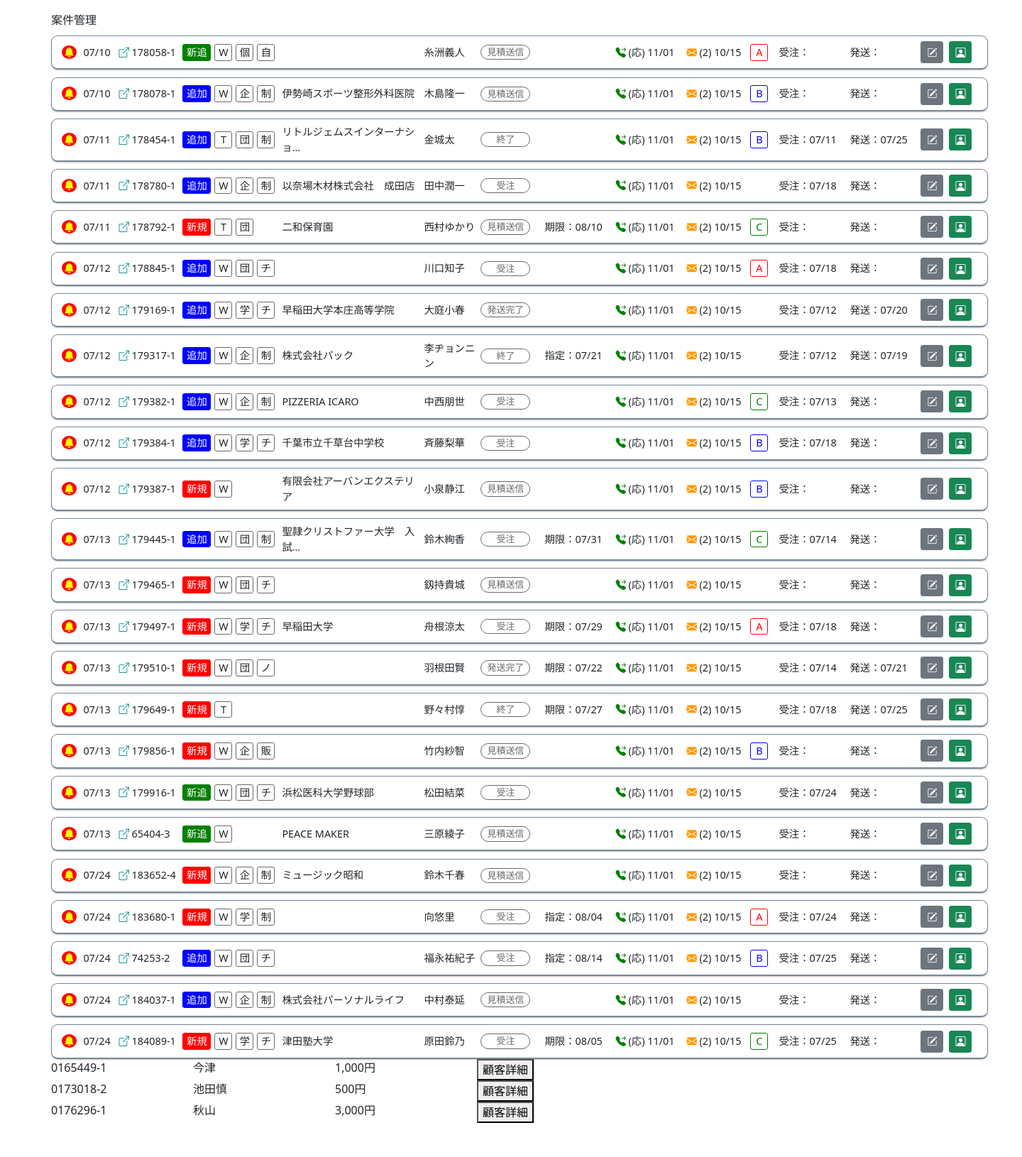
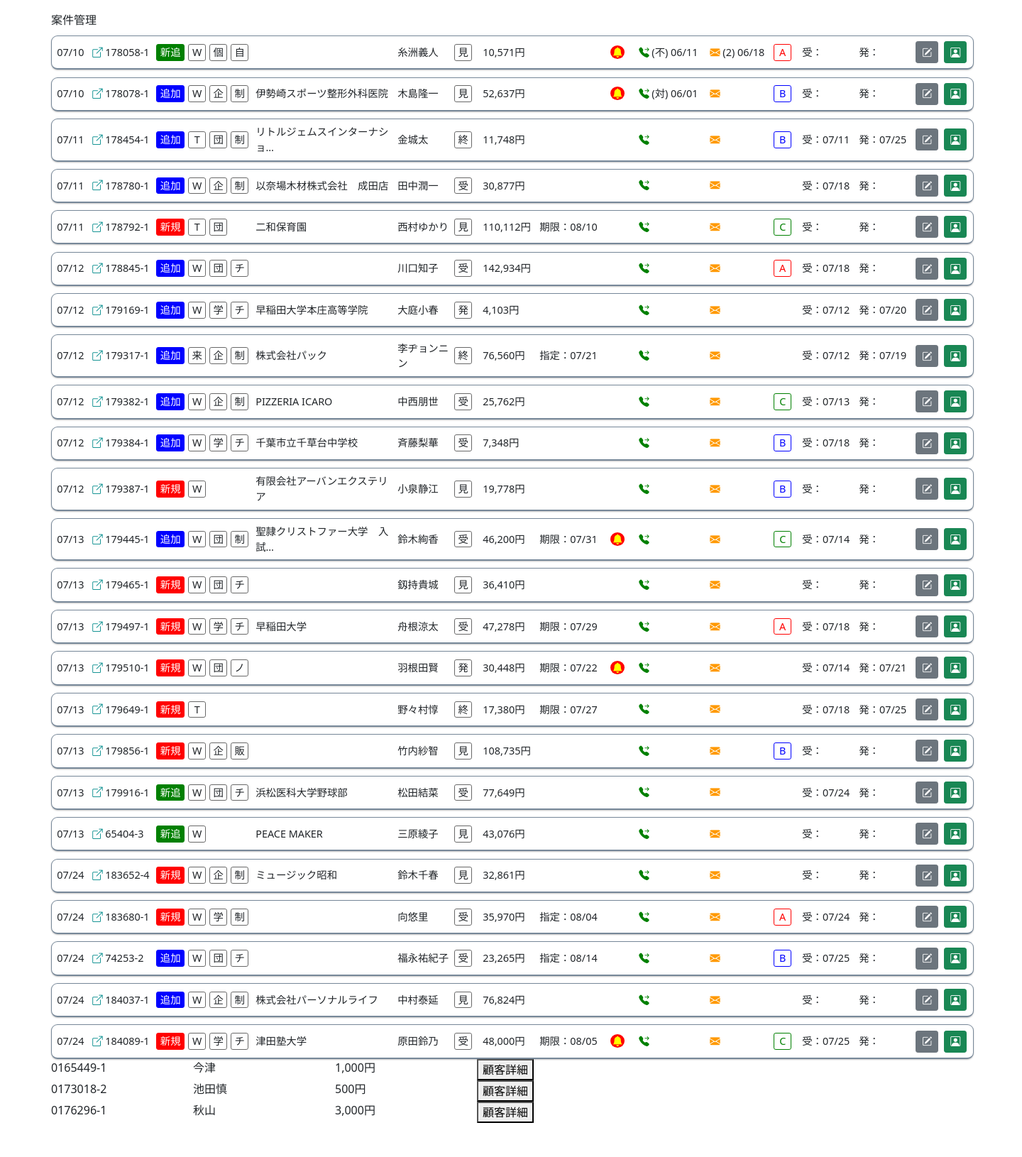
Before and after one commit to p1-kawamura/sfa_crm, a Django app: page / in a window 1440 px wide. Shown: the whole page at 71% size. Run offline with Django 4.2, Linux system fonts and the light colour scheme; data comes from the database, SQL or seed files in the repository.

Commit message:
desk1935

```diff
--- a/sfa_crm/crm/models.py
+++ b/sfa_crm/crm/models.py
@@ -1,6 +1,6 @@
 from django.db import models
 
-class Action(models.Model):
+class Crm_action(models.Model):
     action_id=models.AutoField("行動ID",primary_key=True)
     cus_id=models.CharField("顧客ID",max_length=10)
     day=models.CharField("日付",max_length=10)
--- a/sfa_crm/crm/static/main.css
+++ b/sfa_crm/crm/static/main.css
@@ -65,7 +65,7 @@
 
 /* SFA */
 .sfa_main{
-    padding: 0.5em 1em;
+    padding: 0.5em 0.5em;
     background: #FFF;
     margin-top: 0.7em;
     border: solid 0.5px lightslategray;
@@ -107,16 +107,6 @@
     border-radius: 0.2em;
     text-align: center;
 }
-.status {
-    background-color: white;
-    color:#686868;
-    border: 1px solid #686868;
-    width: 70px;
-    padding: 0 0.2em;
-    border-radius: 1em;
-    text-align: center;
-    font-size: 0.9em;
-}
 .kakudo {
     background-color: white;
     width: 25px;
--- a/sfa_crm/sfa/models.py
+++ b/sfa_crm/sfa/models.py
@@ -6,22 +6,36 @@ class Testdata(models.Model):
     mitsu_ver=models.CharField("見積バージョン",max_length=10)
     status=models.CharField("ステータス",max_length=10)
     order_kubun=models.CharField("注文区分",max_length=10)
-    use_kubun=models.CharField("利用区分",max_length=10)
-    use_youto=models.CharField("使用用途",max_length=30)
-    nouhin_kigen=models.CharField("納品期限日",max_length=10)
-    nouhin_shitei=models.CharField("納品指定日",max_length=10)
+    use_kubun=models.CharField("利用区分",max_length=10,blank=True)
+    use_youto=models.CharField("使用用途",max_length=30,blank=True)
+    nouhin_kigen=models.CharField("納品期限日",max_length=10,blank=True)
+    nouhin_shitei=models.CharField("納品指定日",max_length=10,blank=True)
     mitsu_day=models.CharField("初回見積日",max_length=10)
-    juchu_day=models.CharField("受注日",max_length=10)
-    hassou_day=models.CharField("発送完了日",max_length=10)
+    juchu_day=models.CharField("受注日",max_length=10,blank=True)
+    hassou_day=models.CharField("発送完了日",max_length=10,blank=True)
     cus_id=models.CharField("顧客ID",max_length=10)
     sei=models.CharField("姓",max_length=10)
     mei=models.CharField("名",max_length=10)
-    mail=models.CharField("メール",max_length=50)
+    mail=models.CharField("メール",max_length=50,blank=True)
     pref=models.CharField("都道府県",max_length=10)
-    com=models.CharField("会社名",max_length=50)
+    com=models.CharField("会社名",max_length=50,blank=True)
     keiro=models.CharField("流入経路",max_length=10)
     money=models.IntegerField("金額",default=0)
-    kakudo=models.CharField("確度",max_length=5,default="")
+    kakudo=models.CharField("確度",max_length=5,blank=True)
+    alert=models.IntegerField("アラート",default=0)
 
     def __str__(self):
         return self.mitsu_id
+
+
+class Sfa_action(models.Model):
+    mitsu_id=models.CharField("見積ID",max_length=10)
+    day=models.CharField("日付",max_length=10)
+    type=models.IntegerField("種類",null=False)
+    tel_result=models.CharField("TEL結果",max_length=5,blank=True)
+    text=models.TextField("内容",blank=True)
+
+    def __str__(self):
+        return self.mitsu_id
+
+    # type（種類） 1:TEL　2：メール　3：メモ
--- a/sfa_crm/sfa/templates/sfa/index.html
+++ b/sfa_crm/sfa/templates/sfa/index.html
@@ -26,12 +26,11 @@
 
 
     <div class="container mt-3 mb-5">
-        <div style="margin: 0 auto; width: 1320px;">
+        <div style="margin: 0 auto; width: 1300px;">
             案件管理
             {% for i in list %}
-            <div class="flex sfa_main" style="font-size: 0.9em;" id="{{i.cus_id}}" name="est_list2">
+            <div class="flex sfa_main" style="font-size: 0.9em;">
 
-                <div style="width: 30px;"><span class="bell"><i class="bi bi-bell-fill"></i></div></span>
                 <div style="width: 50px;">{{i.mitsu_day}}</div>
                 <div style="width: 90px;">
                     <span style="color: #008b8b;"><i class="bi bi-box-arrow-up-right"></i></span> {{i.mitsu_num}}
@@ -55,18 +54,22 @@
                     {% if i.use_youto %}<div class="order_use">{{i.use_youto}}</div>{% endif %}
                 </div>
                 <div style="width: 200px;">{{i.com | truncatechars:15}}</div>
-                <div style="width: 80px;">{{i.cus}}</div>
-                <div style="width: 90px;">
-                    <div class="status">{{i.status}}</div>
+                <div style="width: 80px;">{{i.cus | truncatechars:6}}</div>
+                <div style="width: 40px;"><div class="order_use">{{i.status}}</div></div>
+                <div style="width: 80px;">{{i.money | intcomma}}円</div>
+                <div style="width: 100px;">{{i.nouki}}</div>
+                <div style="width: 40px;">
+                    {% if i.alert == 1 %}
+                    <span class="bell"><i class="bi bi-bell-fill"></i></span>
+                    {% endif %}
                 </div>
-                <div style="width: 100px;">{{i.nouki}}</div>
                 <div style="width: 100px;">
                     <span style="color: green;"><i class="bi bi-telephone-forward-fill"></i></span>
-                    (応) 11/01
+                    {{i.tel}}
                 </div>
                 <div style="width: 90px;">
                     <span style="color: #ff9900;"><i class="bi bi-envelope-fill"></i></span>
-                    (2) 10/15
+                    {{i.mail}}
                 </div>
                 <div style="width: 40px;">
                     {% if i.kakudo == "A" %}
@@ -76,14 +79,14 @@
                     {% elif i.kakudo == "C" %}
                         <div class="kakudo kakudo_C">C</div>
                     {% endif %}</div>
-                <div style="width: 100px;">受注：{{i.juchu}}</div>
-                <div style="width: 100px;">発送：{{i.hassou}}</div>
-                <div style="width: 40px;">
+                <div style="width: 80px;">受：{{i.juchu}}</div>
+                <div style="width: 80px;">発：{{i.hassou}}</div>
+                <div style="width: 40px;" id="{{i.mitsu_id}}" name="sfa_list">
                     <button type="button" class="btn btn-secondary btn-sm">
                         <i class="bi bi-pencil-square"></i>
                     </button>
                 </div>
-                <div style="width: 30px;">
+                <div style="width: 30px;" id="{{i.cus_id}}" name="crm_list">
                     <button type="button" class="btn btn-success btn-sm">
                         <i class="bi bi-person-square"></i>
                     </button>
--- a/sfa_crm/sfa/views.py
+++ b/sfa_crm/sfa/views.py
@@ -1,6 +1,6 @@
 from django.shortcuts import render,redirect
 from django.http import JsonResponse
-from .models import Testdata
+from .models import Testdata,Sfa_action
 import csv
 import io
 
@@ -10,6 +10,8 @@ def index(request):
     list=[]
     for i in ins:
         dic={}
+        dic["mitsu_id"]=i.mitsu_id
+        dic["cus_id"]=i.cus_id
         dic["mitsu_day"]=i.mitsu_day[5:].replace("-","/")
         dic["mitsu_num"]=i.mitsu_num + "-" + i.mitsu_ver
         dic["order_kubun"]=i.order_kubun
@@ -20,7 +22,9 @@ def index(request):
         dic["use_youto"]=d[i.use_youto]
         dic["com"]=i.com
         dic["cus"]=i.sei + i.mei
-        dic["status"]=i.status
+        d={"見積送信":"見","イメージ":"イ","受注":"受","発送完了":"発","終了":"終","失注":"失","連絡待ち":"待"}
+        dic["status"]=d[i.status]
+        dic["money"]=i.money
         if i.nouhin_kigen != "":
             dic["nouki"]="期限：" + i.nouhin_kigen[5:].replace("-","/")
         elif i.nouhin_shitei != "":
@@ -30,6 +34,21 @@ def index(request):
         dic["kakudo"]=i.kakudo
         dic["juchu"]=i.juchu_day[5:].replace("-","/")
         dic["hassou"]=i.hassou_day[5:].replace("-","/")
+
+        if Sfa_action.objects.filter(mitsu_id=i.mitsu_id,type=1).count() > 0:
+            act_tel=Sfa_action.objects.filter(mitsu_id=i.mitsu_id,type=1).latest("day")
+            dic["tel"]="(" + act_tel.tel_result[:1] + ") " + act_tel.day[5:].replace("-","/")
+        else:
+            dic["tel"]=""
+
+        mail_count=Sfa_action.objects.filter(mitsu_id=i.mitsu_id,type=2).count()
+        if mail_count > 0:
+            act_mail=Sfa_action.objects.filter(mitsu_id=i.mitsu_id,type=2).latest("day")
+            dic["mail"]="(" + str(mail_count) + ") " + act_mail.day[5:].replace("-","/")
+        else:
+            dic["mail"]=""
+
+        dic["alert"]=i.alert
 
         list.append(dic)
     return render(request,"sfa/index.html",{"list":list})
```
Also changed, not shown: sfa_crm/crm/admin.py (+4 -4 lines), sfa_crm/crm/views.py (+6 -6 lines), sfa_crm/sfa/admin.py (+8 -1 lines), sfa_crm/crm/migrations/0006_auto_20230729_1442.py (added), sfa_crm/db.sqlite3, sfa_crm/sfa/migrations/0003_auto_20230729_1738.py (added), sfa_crm/sfa/migrations/0004_sfa_action_tel_result.py (added), sfa_crm/sfa/migrations/0005_auto_20230729_1750.py (added), sfa_crm/sfa/migrations/0006_testdata_alert.py (added), sfa_crm/sfa/migrations/0007_auto_20230729_1915.py (added), sfa_crm/sfa/migrations/0008_auto_20230729_1916.py (added).
